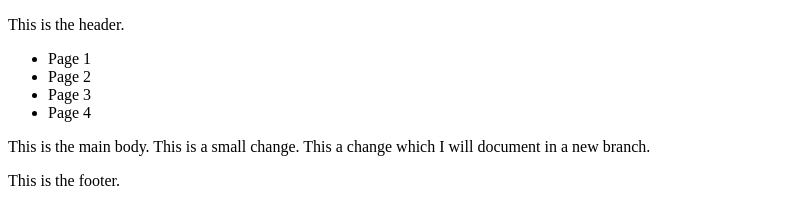
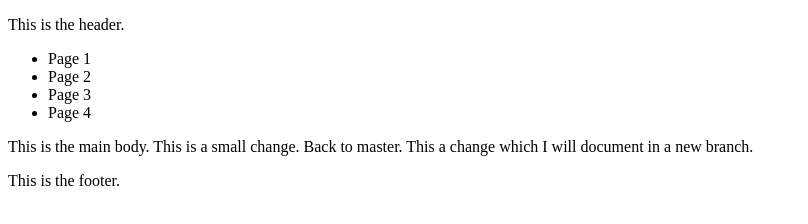
Before and after one commit to CLJONE23/codelou, a plain HTML site: page index.html in a window 1280 px wide. Shown: the whole page, without its empty margins (0-808 px from the left). Drawn offline with Linux system fonts and the light colour scheme.

Commit message:
back to master.

```diff
--- a/index.html
+++ b/index.html
@@ -19,7 +19,7 @@
         </nav>
     </header>
     <main>
-        <p>This is the main body. This is a small change. This a change which I will document in a new branch.</p>
+        <p>This is the main body. This is a small change. Back to master. This a change which I will document in a new branch.</p>
     </main>
     <footer>
         <p>This is the footer.</p>
```
